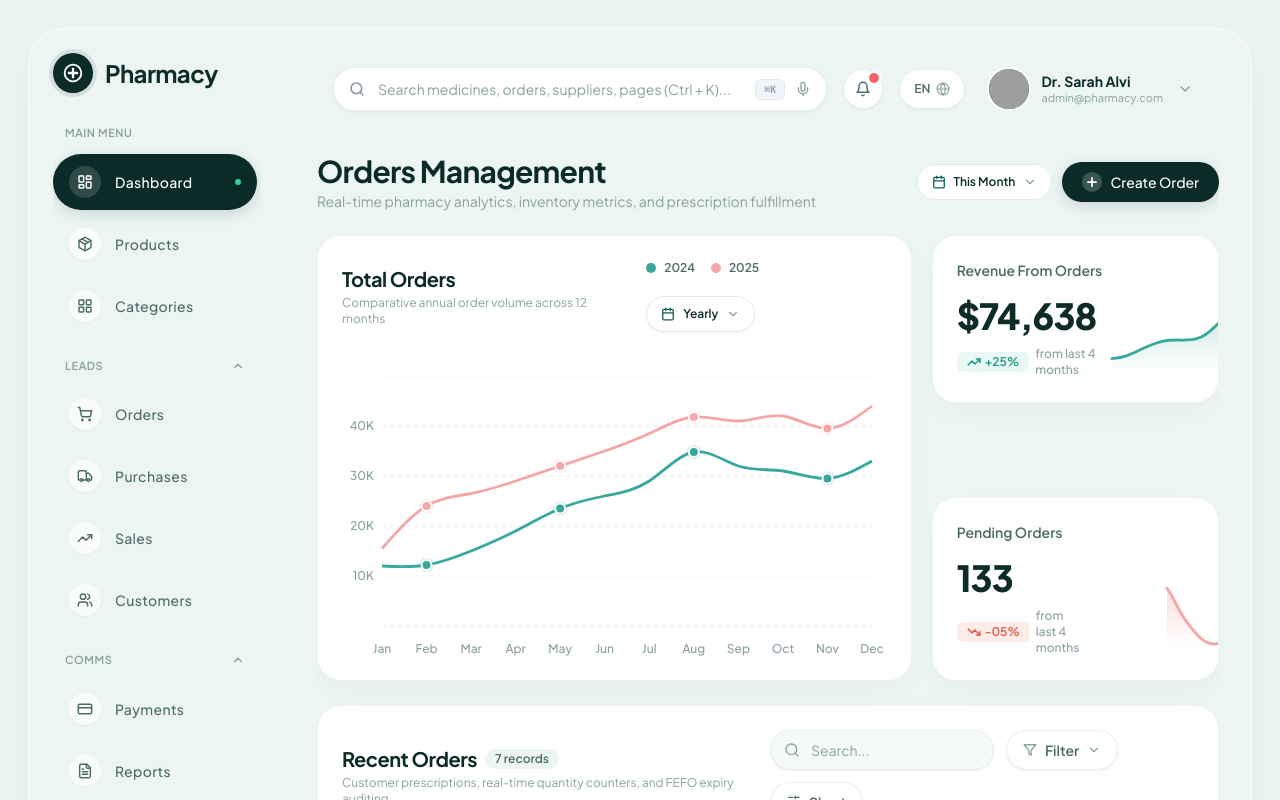
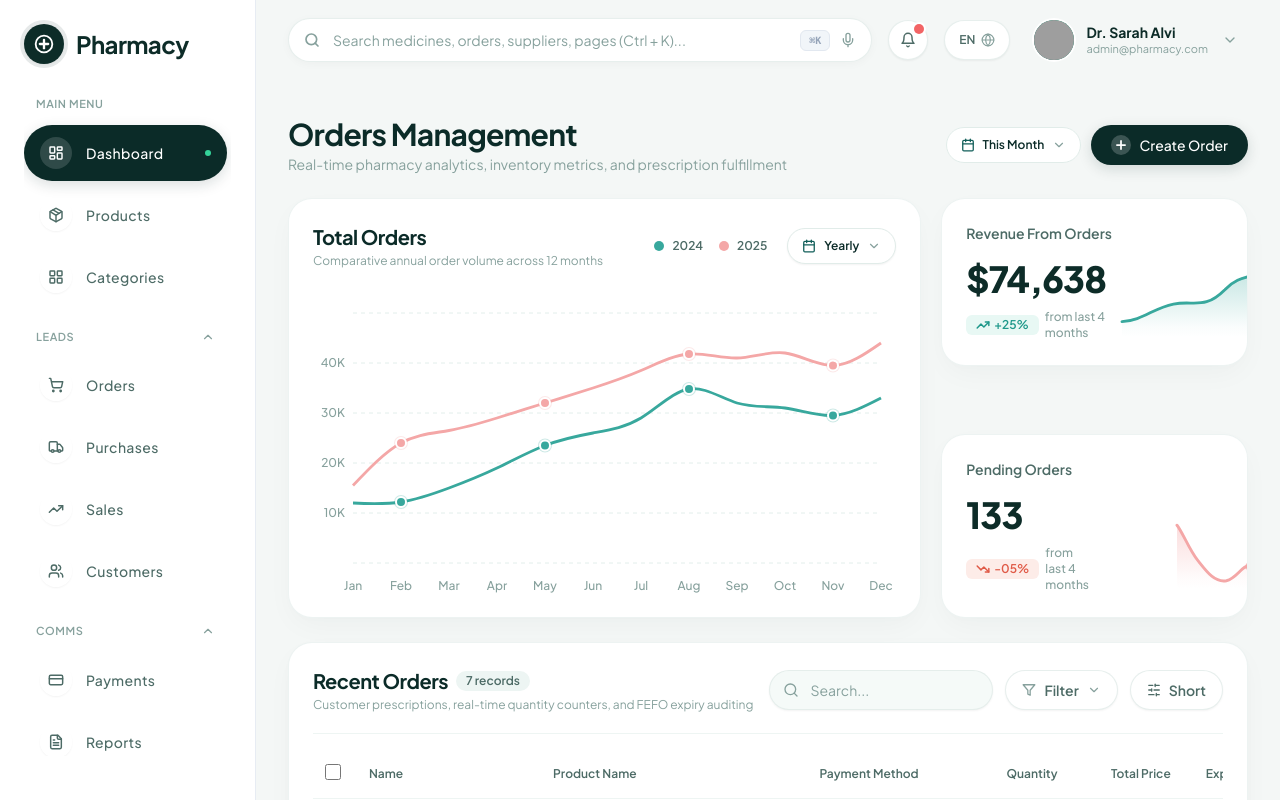
Before and after one commit to khokharyasir749/Pharmacy-Management, a Next.js app: page / in a window 1280 px wide. Shown: the top 800 px of the page. Built offline with nearby package versions, Linux system fonts and the light colour scheme; grey boxes are pictures that could not be loaded.

Commit message:
Refactor layout: remove floating mockup wrapper and convert to full edge-to-edge layout

```diff
--- a/app/globals.css
+++ b/app/globals.css
@@ -3,13 +3,19 @@
 @tailwind utilities;
 
 :root {
-  --background: #edf5f3;
-  --foreground: #0d2c28;
+  --background: #F4F7F6;
+  --foreground: #1e293b;
 }
 
+html,
 body {
+  height: 100%;
+  width: 100%;
+  margin: 0;
+  padding: 0;
+  overflow-x: hidden;
+  background-color: #F4F7F6;
   color: var(--foreground);
-  background: var(--background);
   font-feature-settings: "cv02", "cv03", "cv04", "cv11";
   -webkit-font-smoothing: antialiased;
   -moz-osx-font-smoothing: grayscale;
--- a/app/layout.tsx
+++ b/app/layout.tsx
@@ -21,8 +21,8 @@ export default function RootLayout({
   children: React.ReactNode;
 }>) {
   return (
-    <html lang="en" className={plusJakartaSans.variable}>
-      <body className="font-sans antialiased bg-[#E9F3F1] selection:bg-pharmacy-dark selection:text-white">
+    <html lang="en" className={`${plusJakartaSans.variable} h-full w-full m-0 p-0 overflow-x-hidden bg-[#F4F7F6]`}>
+      <body className="h-full w-full m-0 p-0 overflow-x-hidden bg-[#F4F7F6] font-sans antialiased text-slate-800 selection:bg-pharmacy-dark selection:text-white">
         <AppShell>{children}</AppShell>
       </body>
     </html>
--- a/components/AppShell.tsx
+++ b/components/AppShell.tsx
@@ -19,25 +19,21 @@ export default function AppShell({ children }: AppShellProps) {
   }
 
   return (
-    <div className="min-h-screen bg-[#E9F3F1] text-pharmacy-textPrimary p-2 sm:p-4 md:p-6 lg:p-7 flex flex-col justify-center">
-      {/* Outer rounded desktop frame matching the modern Dribbble presentation */}
-      <div className="w-full max-w-[1600px] mx-auto min-h-[92vh] bg-pharmacy-canvas rounded-3xl md:rounded-[36px] shadow-floating border border-white/60 overflow-hidden flex flex-col lg:flex-row backdrop-blur-sm">
-        {/* Left Sidebar */}
+    <div className="min-h-screen w-full flex bg-[#F4F7F6] text-slate-800 antialiased overflow-x-hidden">
+      {/* Left Fixed/Sticky Sidebar */}
+      <aside className="w-64 flex-shrink-0 min-h-screen bg-white border-r border-slate-200/80">
         <Sidebar
           isOpen={mobileMenuOpen}
           onClose={() => setMobileMenuOpen(false)}
         />
+      </aside>
 
-        {/* Right Main Content Area */}
-        <div className="flex-1 flex flex-col min-w-0 px-4 sm:px-6 lg:px-8 py-5">
-          {/* Topbar Header */}
-          <Header onOpenMobileMenu={() => setMobileMenuOpen(true)} />
-
-          {/* Page Content Body */}
-          <main className="flex-1 mt-3 sm:mt-5 overflow-y-auto">
-            {children}
-          </main>
-        </div>
+      {/* Right Main Content Area */}
+      <div className="flex-1 flex flex-col min-w-0 min-h-screen">
+        <Header onOpenMobileMenu={() => setMobileMenuOpen(true)} />
+        <main className="flex-1 p-6 lg:p-8 overflow-y-auto">
+          {children}
+        </main>
       </div>
     </div>
   );
--- a/components/Header.tsx
+++ b/components/Header.tsx
@@ -337,7 +337,7 @@ export default function Header({ onOpenMobileMenu }: HeaderProps) {
   };
 
   return (
-    <header className="w-full flex items-center justify-between gap-4 py-4 px-2 sm:px-4">
+    <header className="w-full flex items-center justify-between gap-4 py-4 px-6 lg:px-8">
       {/* Left: Mobile hamburger menu trigger */}
       <div className="flex items-center gap-3 lg:hidden">
         <button
--- a/components/Sidebar.tsx
+++ b/components/Sidebar.tsx
@@ -100,10 +100,10 @@ export default function Sidebar({ isOpen, onClose, activePath: propActivePath }:
       )}
 
       {/* Sidebar Container */}
-      <aside
-        className={`fixed lg:static top-0 left-0 z-50 h-screen lg:h-auto w-64 flex-shrink-0 flex flex-col justify-between p-6 transition-transform duration-300 ease-in-out ${
-          isOpen ? "translate-x-0" : "-translate-x-full lg:translate-x-0"
-        } bg-pharmacy-canvas lg:bg-transparent`}
+      <div
+        className={`fixed lg:static top-0 left-0 z-50 h-screen lg:h-full w-64 lg:w-full flex-shrink-0 flex flex-col justify-between p-6 transition-transform duration-300 ease-in-out ${
+          isOpen ? "translate-x-0 shadow-2xl" : "-translate-x-full lg:translate-x-0"
+        } bg-white`}
       >
         <div className="flex flex-col">
           {/* Logo / Brand Header */}
@@ -233,7 +233,7 @@ export default function Sidebar({ isOpen, onClose, activePath: propActivePath }:
             </span>
           </div>
         </div>
-      </aside>
+      </div>
     </>
   );
 }
```
